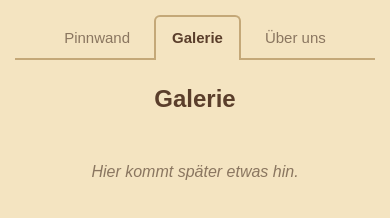
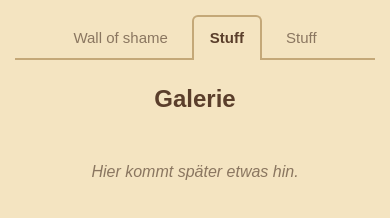
Before and after one commit to Vegandalf97/website, a website: page public/galerie.html in a window 390 px wide. Drawn offline with Linux system fonts and the light colour scheme.

Commit message:
Mobile Patch

```diff
--- a/public/galerie.html
+++ b/public/galerie.html
@@ -9,9 +9,9 @@
 <body>
 
   <nav class="navi">
-    <a href="/index.html">Pinnwand</a>
-    <a href="/galerie.html" class="aktiv">Galerie</a>
-    <a href="/ueber.html">Über uns</a>
+    <a href="/index.html">Wall of shame</a>
+    <a href="/galerie.html" class="aktiv">Stuff</a>
+    <a href="/ueber.html">Stuff</a>
   </nav>
 
   <h1>Galerie</h1>
```
Also changed, not shown: public/ueber.html (+3 -3 lines).
